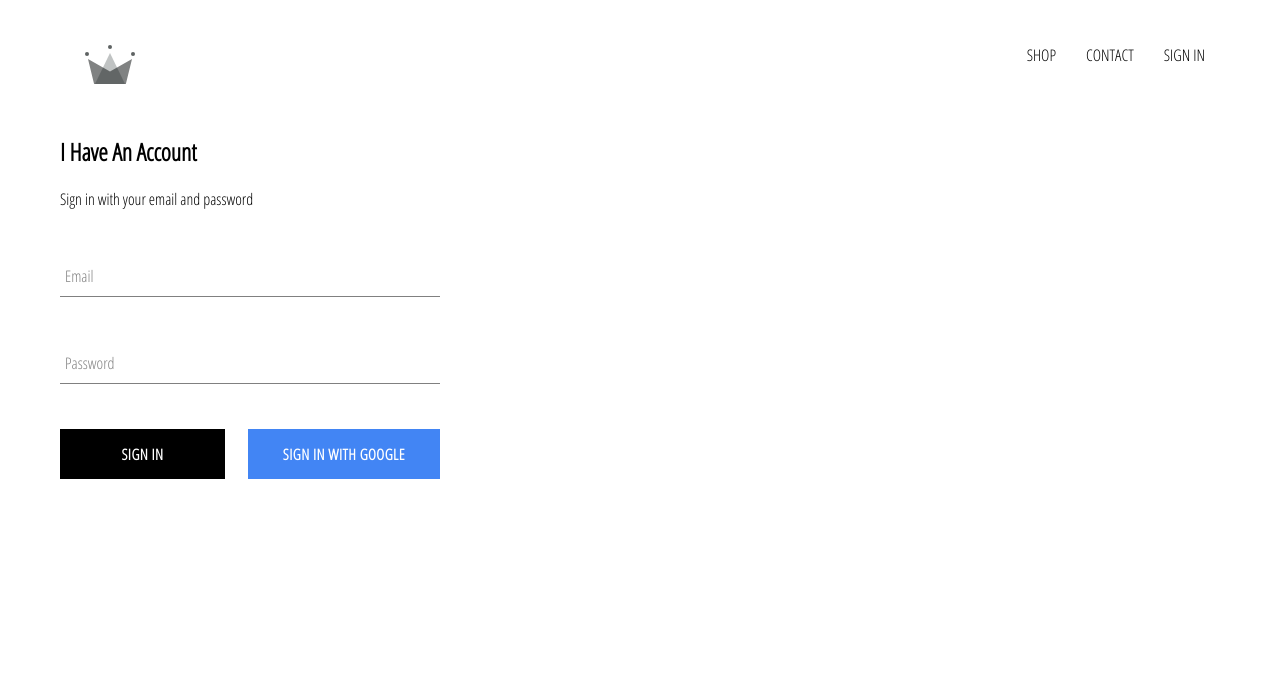
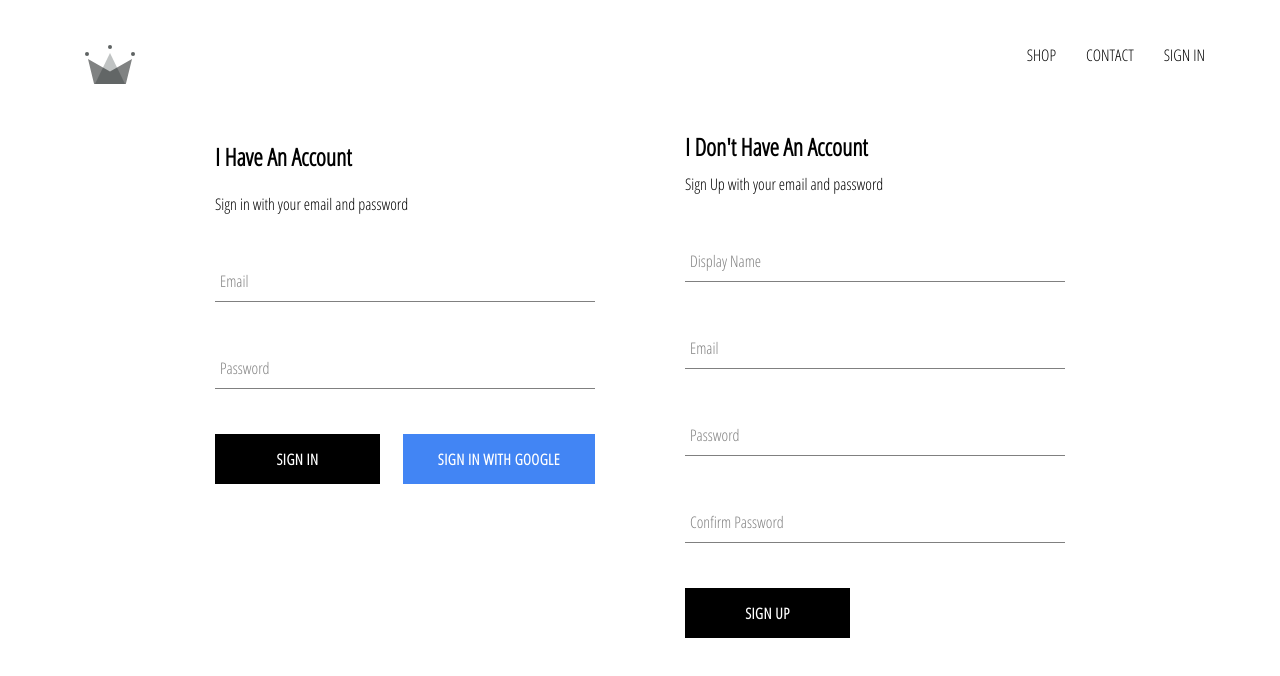
Before and after one commit to bladence/sample-e-commerce, a React (Create React App) app: page /signin in a window 1280 px wide. Shown: the top 676 px of the page. Built offline with nearby package versions, Linux system fonts and the light colour scheme; no server answers.

Commit message:
Added databse authentication for sign ups via Google and Email

```diff
--- a/src/App.js
+++ b/src/App.js
@@ -8,7 +8,7 @@
 import ShopPage from "./pages/shop/shop.component";
 import Header from "./components/header/header.component";
 import SignInUpPage from "./pages/sign-in-up/sign-in-up.component";
-import {auth} from "./firebase/firebase.utils";
+import {auth, createUserProfileDocument} from "./firebase/firebase.utils";
 
 class App extends React.Component {
     constructor(props) {
@@ -22,9 +22,21 @@
     unsubscribeFromAuth = null;
 
     componentDidMount() {
-        this.unsubscribeFromAuth = auth.onAuthStateChanged(user => {
-            this.setState({currentUser: user});
-            //console.log(this.state.currentUser);
+        this.unsubscribeFromAuth = auth.onAuthStateChanged(async userAuth => {
+            if (userAuth) {
+                const userRef = await createUserProfileDocument(userAuth);
+                userRef.onSnapshot(snapShot => {
+                    this.setState({
+                        currentUser: {
+                            id: snapShot.id,
+                            ...snapShot.data()
+                        }
+                    });
+                    console.log(this.state);
+                })
+            } else {
+                this.setState({currentUser: userAuth});
+            }
         });
     }
 
--- /dev/null
+++ b/src/components/sign-up/sign-up.component.jsx
@@ -0,0 +1,95 @@
+import React from "react";
+import FormInput from "../form-input/form-input.component";
+import CustomButton from "../custom-button/custom-button.component";
+import {auth, createUserProfileDocument} from "../../firebase/firebase.utils";
+import './sign-up.styles.scss'
+
+class SignUp extends React.Component {
+    constructor(){
+        super();
+
+        this.state = {
+            displayName: '',
+            email: '',
+            password: '',
+            confirmPassword: ''
+        }
+    }
+
+    handleSubmit = async event => {
+        event.preventDefault();
+        const { displayName, email, password, confirmPassword } = this.state;
+
+        if (password !== confirmPassword) {
+            alert("Passwords don't match");
+            return;
+        }
+
+        try {
+            const { user } = await auth.createUserWithEmailAndPassword(email, password);
+            await createUserProfileDocument(user, { displayName });
+            this.setState({
+                displayName: '',
+                email: '',
+                password: '',
+                confirmPassword: ''
+            });
+        } catch (e) {
+            console.error(e);
+        }
+    }
+
+    handleChange = event => {
+        const { name, value } = event.target;
+        this.setState({[name]: value});
+    }
+
+    render() {
+        const { displayName, email, password, confirmPassword } = this.state;
+        return(
+            <div className='sign-up'>
+                <h2 className='title'>I Don't Have An Account</h2>
+                <span>Sign Up with your email and password</span>
+                <form className='sign-up-form' onSubmit={this.handleSubmit}>
+                    <FormInput
+                        type='text'
+                        name='displayName'
+                        value={displayName}
+                        onChange={this.handleChange}
+                        label='Display Name'
+                        required
+                    />
+                    <FormInput
+                        type='email'
+                        name='email'
+                        value={email}
+                        onChange={this.handleChange}
+                        label='Email'
+                        required
+                    />
+                    <FormInput
+                        type='password'
+                        name='password'
+                        value={password}
+                        onChange={this.handleChange}
+                        label='Password'
+                        required
+                    />
+                    <FormInput
+                        type='password'
+                        name='confirmPassword'
+                        value={confirmPassword}
+                        onChange={this.handleChange}
+                        label='Confirm Password'
+                        required
+                    />
+                    <div className='buttons'>
+                        <CustomButton type='submit'>SIGN UP</CustomButton>
+                    </div>
+                </form>
+            </div>
+        );
+    }
+}
+
+export default SignUp;
--- /dev/null
+++ b/src/components/sign-up/sign-up.styles.scss
@@ -0,0 +1,9 @@
+.sign-up {
+  display: flex;
+  flex-direction: column;
+  width: 380px;
+
+  .title {
+    margin: 10px 0;
+  }
+}
--- a/src/firebase/firebase.utils.js
+++ b/src/firebase/firebase.utils.js
@@ -22,4 +22,28 @@
 provider.setCustomParameters({prompt: 'select_account'});
 export const signInWithGoogle = () => auth.signInWithPopup(provider);
 
+export const createUserProfileDocument = async (userAuth, additionalData) => {
+    if (!userAuth) return;
+
+    const userRef = firestore.doc(`users/${userAuth.uid}`);
+    const snapShot = await userRef.get();
+
+    if(!snapShot.exists){
+        const { displayName, email } = userAuth;
+        const createdAt = new Date();
+
+        try {
+            await userRef.set({
+                displayName,
+                email,
+                createdAt,
+                ...additionalData
+            })
+        } catch (error) {
+            console.log('error creating user', error.message);
+        }
+    }
+    return userRef;
+}
+
 export default firebase;
--- a/src/pages/sign-in-up/sign-in-up.component.jsx
+++ b/src/pages/sign-in-up/sign-in-up.component.jsx
@@ -1,9 +1,10 @@
 import React from "react";
 import './sign-in-up.styles.scss';
 import SignIn from "../../components/sign-in/sign-in.component";
+import SignUp from "../../components/sign-up/sign-up.component";
 
 const SignInUpPage = () => (
-    <div className='sign-in-up'><SignIn/></div>
+    <div className='sign-in-up'><SignIn/><SignUp/></div>
 );
 
 export default SignInUpPage;
--- a/src/pages/sign-in-up/sign-in-up.styles.scss
+++ b/src/pages/sign-in-up/sign-in-up.styles.scss
@@ -0,0 +1,6 @@
+.sign-in-up {
+  width: 850px;
+  display: flex;
+  justify-content: space-between;
+  margin: 30px auto;
+}
```
Also changed, not shown: 1 other file (tests, documents, lock files or other folders).
